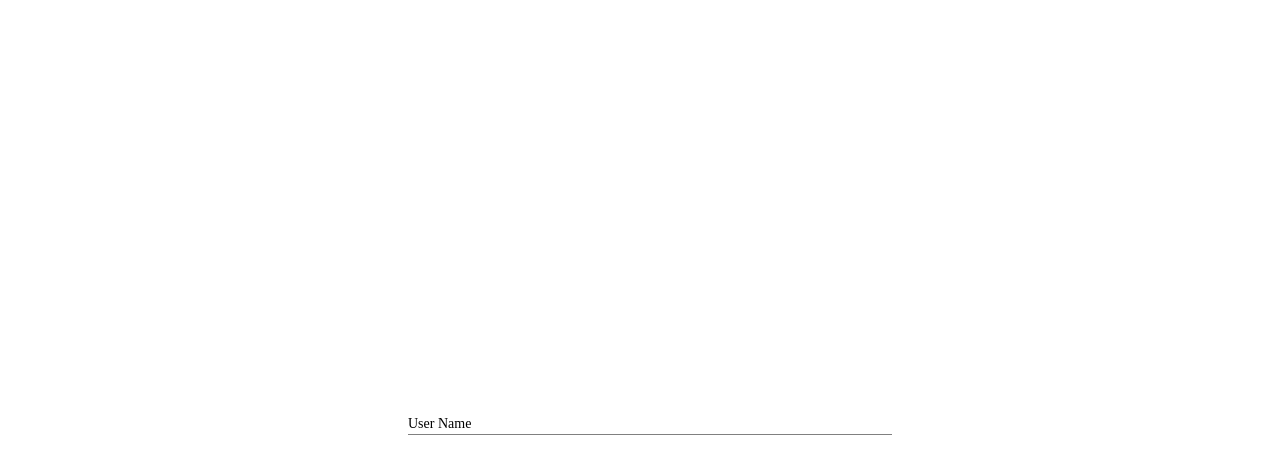
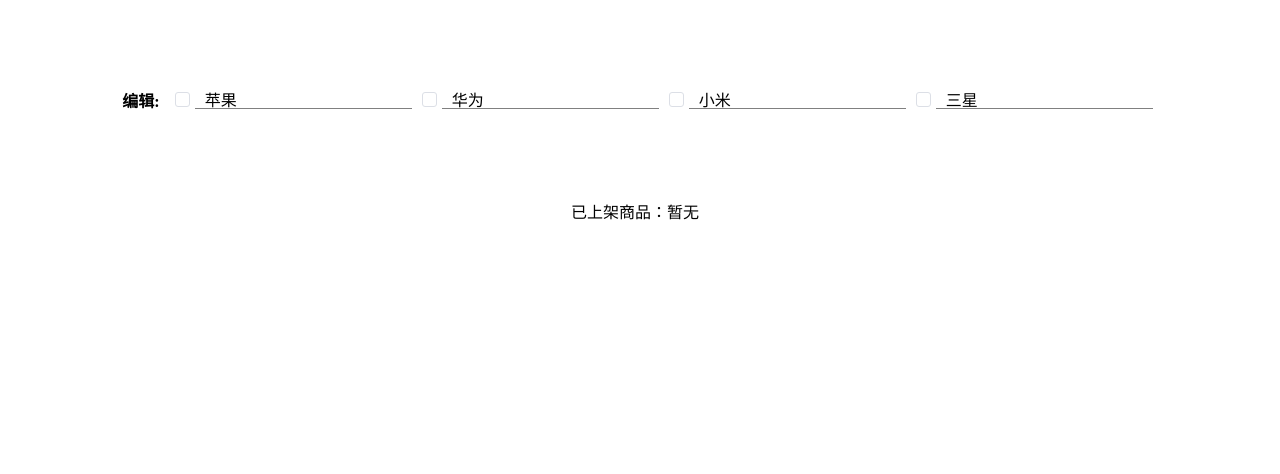
Before and after one commit to Roseeeeeeeeeeeeeeeeee/Funny-Comp, a Vue app in the folder funny-comp/: page / in a window 1280 px wide. Shown: the top 474 px of the page. Built offline with nearby package versions, Linux system fonts and the light colour scheme.

Commit message:
新增编辑复选框

```diff
--- a/funny-comp/src/App.vue
+++ b/funny-comp/src/App.vue
@@ -1,17 +1,50 @@
 <template>
   <div class="app-container">
-    <MaterialInput />
+    <div class="list">
+      <strong>编辑:</strong>
+      <CheckEdit v-model="item.checked" v-model:title="item.title" v-for="(item, i) in list" :key="item.id" />
+    </div>
+    <div class="list">
+      已上架商品：
+      <span v-if="onSell.length === 0">暂无</span>
+      <template v-else v-for="(item, i) in onSell" :key="item.id">
+        <span>{{ i + 1 }}、</span>
+        <strong>{{ item.title }}</strong>
+      </template>
+    </div>
   </div>
 </template>
 
 <script setup>
-import MaterialInput from '@/components/MaterialInput/index.vue'
+
+import { ref, computed } from 'vue'
+import CheckEdit from '@/components/CheckEditor/index.vue'
+const brandArr = [
+  { title: '苹果', checked: false, id: 1 },
+  { title: '华为', checked: false, id: 2 },
+  { title: '小米', checked: false, id: 3 },
+  { title: '三星', checked: false, id: 4 },
+]
+const list = ref(brandArr)
+const onSell = computed(() => {
+  return list.value.filter((item) => item.checked)
+})
+
 
 </script>
 
 <style scoped lang="less">
-@import url('./styles/mixin.less');
-.app-container{
-  .self-fill(fixed)
+.app-container {
+  .list {
+    display: flex;
+    margin-top: 80px;
+    justify-content: center;
+    align-items: center;
+
+    span,strong {
+      margin-right: 10px;
+    }
+  }
 }
+
 </style>
--- /dev/null
+++ b/funny-comp/src/components/CheckEditor/index.vue
@@ -0,0 +1,85 @@
+<template>
+    <div class="check-editor-container">
+        <div class="check-editor-inner">
+            <div class="checkbox" @click="handleClick" :class="{ checked: modelValue }"></div>
+            <input type="text" :value="title" @input="handleInput">
+        </div>
+
+    </div>
+
+</template>
+
+<script>
+import { ref } from 'vue'
+export default {
+
+    props: {
+        modelValue: Boolean,
+        title: String,
+        // titleModifiers:{
+        //     default : ()=>({})
+        // }
+    },
+    setup(props, ctx) {
+
+
+
+        const handleClick = () => {
+            ctx.emit('update:modelValue', !props.modelValue)
+        }
+        const handleInput = (e) => {
+            ctx.emit('update:title', e.target.value)
+        }
+        return {
+            handleClick,
+            handleInput,
+
+        }
+    }
+}
+</script>
+
+<style scoped lang="less">
+.check-editor-container {
+    cursor: pointer;
+        margin: 10px 5px;
+    .check-editor-inner {
+        display: flex;
+        align-items: center;
+
+        .checkbox {
+            width: 15px;
+            height: 15px;
+            border: 1px solid #dcdfe6;
+            border-radius: 3px;
+            transition: 0.2s;
+            display: flex;
+            align-items: center;
+            justify-content: center;
+
+            &.checked,
+            &:hover {
+                border-color: #409eff;
+            }
+
+            &.checked::after {
+                content: "";
+                border-radius: 2px;
+                width: 9px;
+                height: 9px;
+                background: #409eff;
+            }
+        }
+
+        input {
+            border: none;
+            outline: none;
+            border-bottom: 1px solid gray;
+            padding-left: 10px;
+            margin-left: 5px;
+            font-size: inherit;
+        }
+    }
+
+}
+</style>
--- a/funny-comp/src/main.js
+++ b/funny-comp/src/main.js
@@ -1,5 +1,5 @@
 import { createApp } from 'vue'
-// import './style.css'
+import './style.less'
 import App from './App.vue'
 
 createApp(App).mount('#app')
--- a/funny-comp/src/style.less
+++ b/funny-comp/src/style.less
@@ -1,79 +1,5 @@
-/* :root {
-  font-family: system-ui, Avenir, Helvetica, Arial, sans-serif;
-  line-height: 1.5;
-  font-weight: 400;
-
-  color-scheme: light dark;
-  color: rgba(255, 255, 255, 0.87);
-  background-color: #242424;
-
-  font-synthesis: none;
-  text-rendering: optimizeLegibility;
-  -webkit-font-smoothing: antialiased;
-  -moz-osx-font-smoothing: grayscale;
+*{
+  margin: 0;
+  padding: 0;
+  box-sizing: border-box;
 }
-
-a {
-  font-weight: 500;
-  color: #646cff;
-  text-decoration: inherit;
-}
-a:hover {
-  color: #535bf2;
-}
-
-body {
-  margin: 0;
-  display: flex;
-  place-items: center;
-  min-width: 320px;
-  min-height: 100vh;
-}
-
-h1 {
-  font-size: 3.2em;
-  line-height: 1.1;
-}
-
-button {
-  border-radius: 8px;
-  border: 1px solid transparent;
-  padding: 0.6em 1.2em;
-  font-size: 1em;
-  font-weight: 500;
-  font-family: inherit;
-  background-color: #1a1a1a;
-  cursor: pointer;
-  transition: border-color 0.25s;
-}
-button:hover {
-  border-color: #646cff;
-}
-button:focus,
-button:focus-visible {
-  outline: 4px auto -webkit-focus-ring-color;
-}
-
-.card {
-  padding: 2em;
-}
-
-#app {
-  max-width: 1280px;
-  margin: 0 auto;
-  padding: 2rem;
-  text-align: center;
-}
-
-@media (prefers-color-scheme: light) {
-  :root {
-    color: #213547;
-    background-color: #ffffff;
-  }
-  a:hover {
-    color: #747bff;
-  }
-  button {
-    background-color: #f9f9f9;
-  }
-} */
```
Also changed, not shown: funny-comp/src/components/ElectronicSignatureTool/index.vue (renamed from funny-comp/src/ElectronicSignatureTool.vue).
